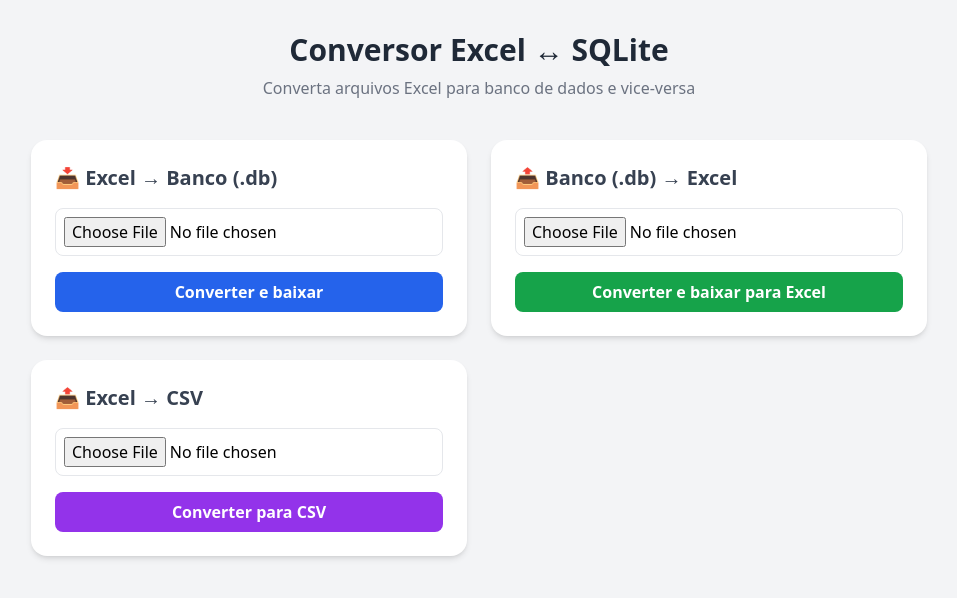
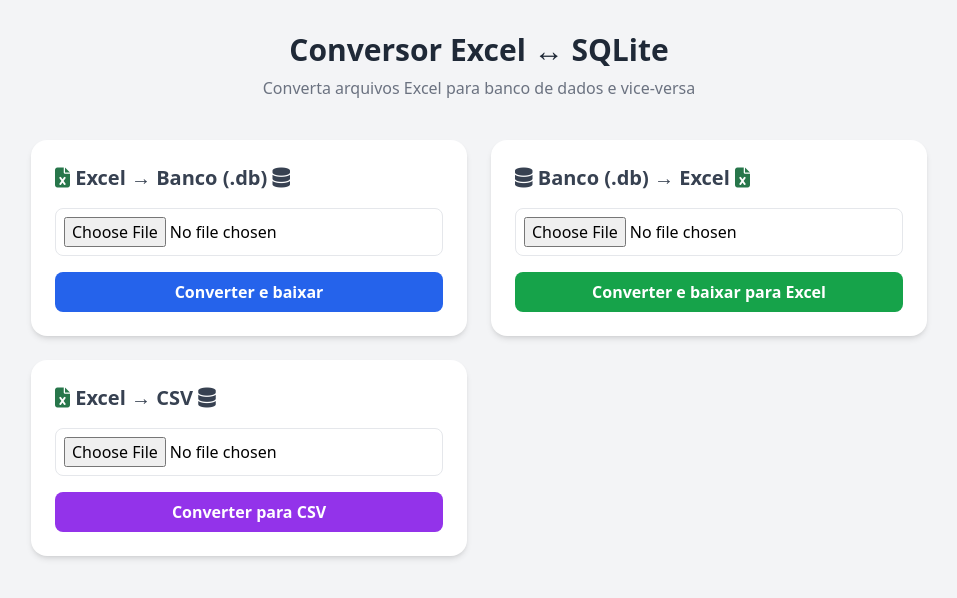
Before and after one commit to GustavoSB3/Automa--oP, a Flask app: page / in a window 1280 px wide. Shown: the top 598 px of the page, without its empty margins (161-1118 px from the left). Run offline with Flask 3, Linux system fonts and the light colour scheme; some libraries are stand-ins or nearby versions.

Commit message:
fix: ajuste no app.py

```diff
--- a/app.py
+++ b/app.py
@@ -117,3 +117,9 @@ def converter_excel_csv():
     except Exception as e:
         print(traceback.format_exc())
         return str(e), 500
+
+import os
+
+if __name__ == "__main__":
+    port = int(os.environ.get("PORT", 10000))
+    app.run(host="0.0.0.0", port=port)
--- a/templates/index.html
+++ b/templates/index.html
@@ -6,6 +6,10 @@
     <title>Conversor Excel ↔ DB</title>
 
     <script src="https://cdn.tailwindcss.com"></script>
+    <script
+      src="https://kit.fontawesome.com/c1dd1409d9.js"
+      crossorigin="anonymous"
+    ></script>
 
     <script>
       window.va =
@@ -34,7 +38,11 @@
           class="bg-white p-6 rounded-2xl shadow-md hover:shadow-lg transition flex flex-col"
         >
           <h2 class="text-xl font-semibold mb-4 text-gray-700">
-            📥 Excel → Banco (.db)
+            <i
+              class="fa-solid fa-file-excel"
+              style="color: rgb(39, 118, 74)"
+            ></i>
+            Excel → Banco (.db) <i class="fa-solid fa-database"></i>
           </h2>
           <input
             type="file"
@@ -54,7 +62,12 @@
           class="bg-white p-6 rounded-2xl shadow-md hover:shadow-lg transition flex flex-col"
         >
           <h2 class="text-xl font-semibold mb-4 text-gray-700">
-            📤 Banco (.db) → Excel
+            <i class="fa-solid fa-database"></i>
+            Banco (.db) → Excel
+            <i
+              class="fa-solid fa-file-excel"
+              style="color: rgb(39, 118, 74)"
+            ></i>
           </h2>
           <input
             type="file"
@@ -74,7 +87,11 @@
           class="bg-white p-6 rounded-2xl shadow-md hover:shadow-lg transition flex flex-col"
         >
           <h2 class="text-xl font-semibold mb-4 text-gray-700">
-            📤 Excel → CSV
+            <i
+              class="fa-solid fa-file-excel"
+              style="color: rgb(39, 118, 74)"
+            ></i>
+            Excel → CSV <i class="fa-solid fa-database"></i>
           </h2>
           <input
             type="file"
```
Also changed, not shown: templates/database-solid-full.svg (added).
